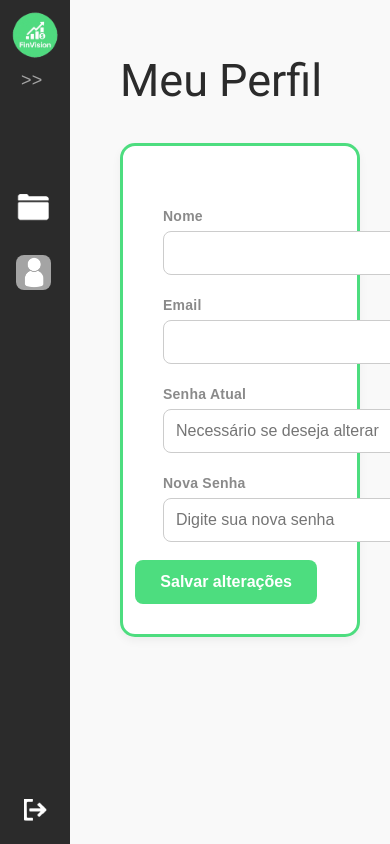
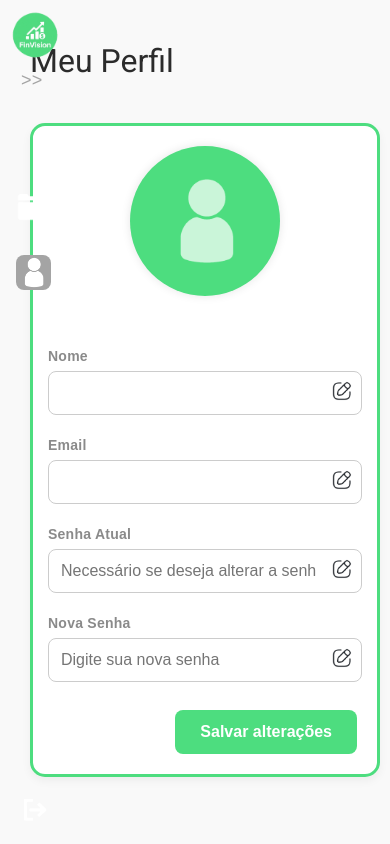
Before and after one commit to LucasMIsrael/FinancialControlSystem-Frontend-TCC, an Angular app: page /user in a window 390 px wide. Built offline with nearby package versions, Linux system fonts and the light colour scheme; no server answers.

Commit message:
Feature_30 - finalização dos testes para userComponent

```diff
--- a/src/app/pages/user/user.component.css
+++ b/src/app/pages/user/user.component.css
@@ -17,6 +17,7 @@
     z-index: 1000;
     transition: width 0.3s ease;
     overflow: visible;
+    z-index: 1050;
 }
 
 /* expandida */
@@ -152,16 +153,13 @@
     padding: 30px;
     transition: margin-left 0.3s ease;
     margin-left: 90px;
-    /* Offset inicial para a sidebar não expandida */
     margin-top: 10px;
     overflow-y: auto;
     max-height: calc(100vh - 20px);
 }
 
 .content.sidebar-open {
-    /* Ajuste para quando a sidebar estiver expandida. Não é estritamente necessário se 90px for o suficiente. */
-    margin-left: 220px;
-    /* Ajuste se quiser o conteúdo mais para a direita quando expandido */
+    margin-left: 90px;
 }
 
 .header {
@@ -181,11 +179,8 @@
 /* Mensagens de Erro/Sucesso */
 .message-box {
     position: fixed;
-    /* Essencial para fixar na tela */
     bottom: 20px;
-    /* Distância da parte inferior */
     right: 20px;
-    /* Distância da lateral direita */
     min-width: 250px;
     padding: 15px 20px;
     border-radius: 5px;
@@ -197,21 +192,15 @@
     align-items: center;
     box-shadow: 0 2px 8px rgba(0, 0, 0, 0.3);
     z-index: 1000;
-    /* Alto z-index para garantir que fique acima de tudo, inclusive modais */
     animation: fadein 0.5s;
     transition: opacity 0.3s, transform 0.3s;
 }
 
 .error-message {
     background-color: #f44336;
-    /* Fundo vermelho */
-    /* Remove a margem/display que causava conflito com as regras antigas */
-    /* margin: 0 !important;
-    display: flex !important;
-    align-items: center; */
 }
 
-.success-message{
+.success-message {
     background-color: #4caf50;
 }
 
@@ -238,28 +227,16 @@
     }
 }
 
-/* ---------------------------------------------------- */
-/* Estilos Específicos do User Component */
-/* ---------------------------------------------------- */
-
 .user-card {
     display: flex;
     background: white;
     padding: 40px;
     border-radius: 15px;
     box-shadow: 0 4px 10px rgba(0, 0, 0, 0.05);
-
-    /* MODIFICAÇÃO: Aumenta a largura e centraliza o card */
     max-width: 1000px;
-    /* Card mais largo */
     margin: 20px auto;
-    /* Centraliza horizontalmente e dá margem superior/inferior */
-
-    /* MODIFICAÇÃO: Adiciona a borda verde fina */
     border: 3px solid #4DDD7F;
-
     position: relative;
-    /* Adiciona espaço na parte inferior do card para o botão */
     padding-bottom: 80px;
 }
 
@@ -300,7 +277,6 @@ label {
     font-size: 16px;
     color: #2b2b2b;
     padding-right: 45px;
-    /* Espaço para o botão de edição */
 }
 
 .edit-btn {
@@ -317,25 +293,13 @@ label {
 .edit-btn img {
     width: 20px;
     height: 20px;
-    /* Ajuste para a cor do lápis no protótipo (se for vetorizado) */
 }
 
-/*.error-message {
-    color: #f44336;
-    font-size: 12px;
-    margin-top: -10px;
-    /* Ajusta a margem para ficar mais próximo do input */
-/* margin-bottom: 12px;
-    display: block; */
-/*}
-
-/* Avatar Circle */
 .avatar-circle {
     width: 220px;
     height: 220px;
     border-radius: 50%;
     background-color: #4DDD7F;
-    /* Cor de fundo verde clara do protótipo */
     display: flex;
     justify-content: center;
     align-items: center;
@@ -349,23 +313,10 @@ label {
     opacity: 0.7;
 }
 
-/* Botão Salvar Alterações */
-/* .save-button-container {
-    max-width: 800px;
-    margin: 20px auto 0;
-    text-align: right;
-    /* Alinha o botão à direita como no protótipo */
-/*padding-right: 20px;
-    /* Ajusta o padding para alinhar com o lado direito do card */
-
-
 .save-changes-btn {
     position: absolute;
     right: 40px;
-    /* Padding-right do card */
     bottom: 30px;
-    /* Espaço do fundo do card */
-
     background-color: #4DDD7F;
     color: white;
     font-size: 16px;
@@ -375,10 +326,86 @@ label {
     cursor: pointer;
     font-weight: bold;
     transition: background-color 0.2s ease;
-    /* Remove a margem superior que existia no estilo anterior */
     margin-top: 0;
 }
 
 .save-changes-btn:hover {
     background-color: #3ac46e;
 }
+
+@media (max-width: 768px) {
+
+    .content {
+        padding: 20px;
+        margin-left: 70px;
+    }
+
+    .header h1 {
+        font-size: 36px;
+    }
+
+    .user-card {
+        flex-direction: column;
+        max-width: 95%;
+        padding: 30px 20px 100px 20px;
+        margin: 20px auto;
+    }
+
+    .form-column {
+        padding-right: 0;
+        order: 2;
+    }
+
+    .avatar-column {
+        margin-top: 0;
+        margin-bottom: 30px;
+        order: 1;
+        align-items: center;
+    }
+
+    .avatar-circle {
+        width: 150px;
+        height: 150px;
+        margin-left: 0;
+    }
+
+    .avatar-icon {
+        width: 100px;
+        height: 100px;
+    }
+
+    .save-changes-btn {
+        right: 20px;
+        bottom: 20px;
+    }
+}
+
+
+@media (max-width: 550px) {
+
+    .sidebar {
+        width: 0;
+    }
+
+    .content {
+        margin-left: 20px;
+        padding: 10px;
+    }
+
+    .header h1 {
+        font-size: 32px;
+    }
+
+    .user-card {
+        padding: 20px 15px 80px 15px;
+        margin-top: 10px;
+    }
+
+    .message-box {
+        bottom: 10px;
+        right: 10px;
+        min-width: 150px;
+        font-size: 14px;
+        padding: 10px 15px;
+    }
+}
```
Also changed, not shown: 2 other files (tests, documents, lock files or other folders).
